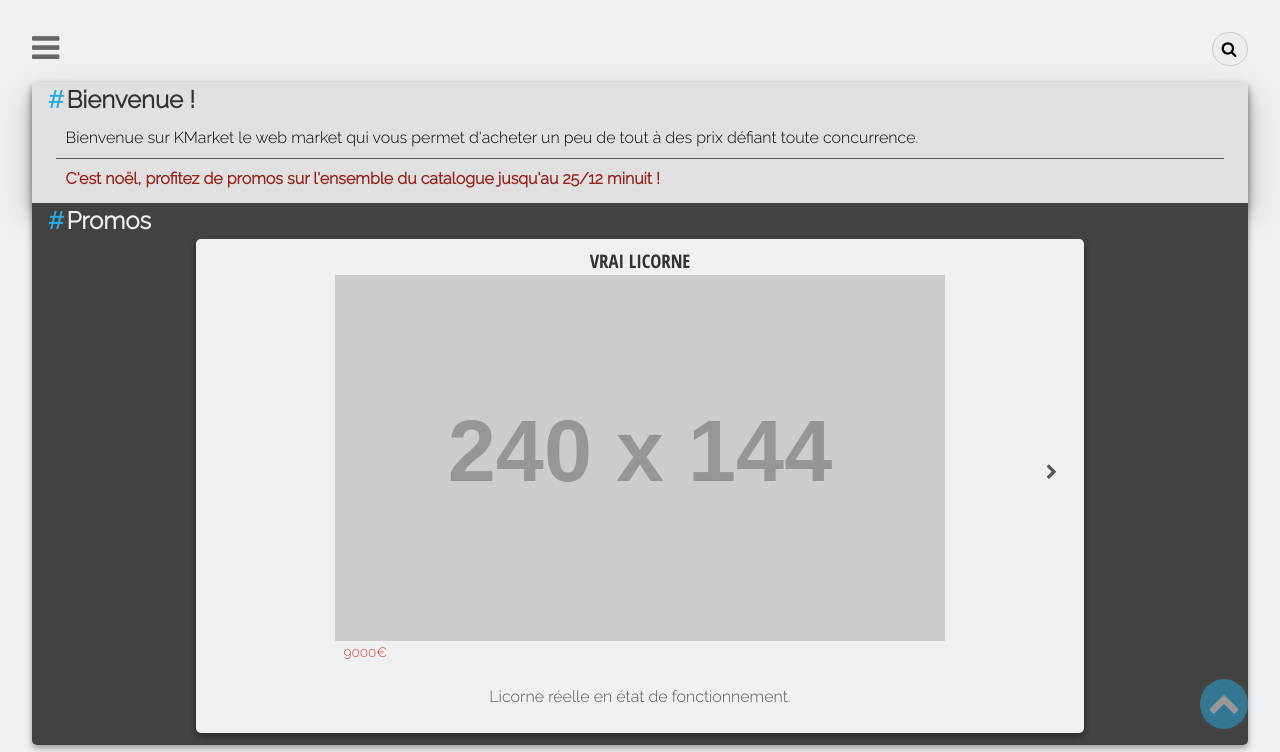
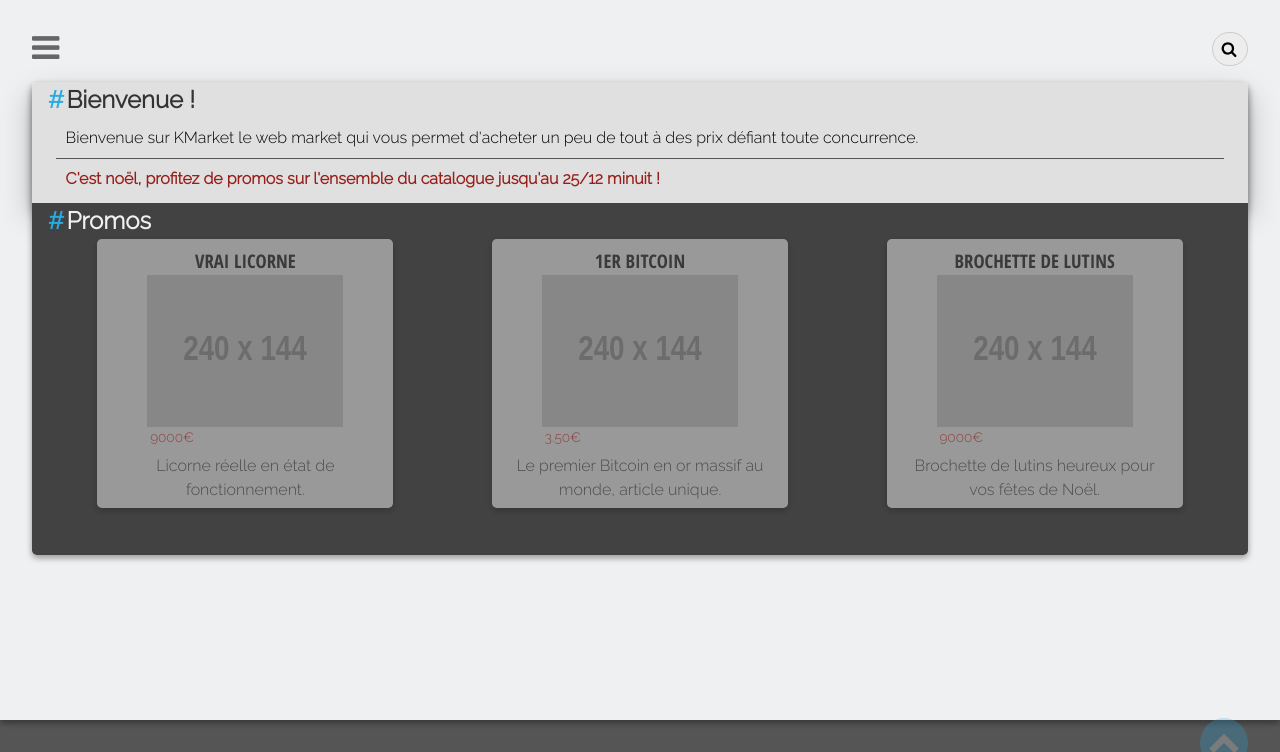
Before and after one commit to joxcat/iutdoua-web-project-s1, a plain HTML site: page index.html in a window 1280 px wide. Shown: the top 752 px of the page. Drawn offline with Linux system fonts and the light colour scheme; grey boxes are pictures that could not be loaded; placeholder pictures from the web are drawn by us.

Commit message:
Cards finished

```diff
--- a/index.html
+++ b/index.html
@@ -103,20 +103,16 @@ http://benschwarz.github.io/gallery-css/#item-3s
               <img alt="real licorne" src="http://via.placeholder.com/240x144" /></a>
               <p class="price">9000&euro;</p>
               <p class="description">Licorne r&eacute;elle en état de fonctionnement.</p>
-              <a href="#bitcoin" class="next"><i class="fa fa-chevron-right"></i></a>
             </div>
             <div id="bitcoin" class="card">
-              <a href="#unicorn" class="prev"><i class="fa fa-chevron-left"></i></a>
-              <a href="/article/bitcoin.html"><h3>1er Bitcoin</h3></a>
-              <img alt="chocolate bitcoin" src="http://via.placeholder.com/240x144" />
+              <a href="/article/bitcoin.html"><h3>1er Bitcoin</h3>
+              <img alt="chocolate bitcoin" src="http://via.placeholder.com/240x144" /></a>
               <p class="price">3.50&euro;</p>
               <p class="description">Le premier Bitcoin en or massif au monde, article unique.</p>
-              <a href="#elves" class="next"><i class="fa fa-chevron-right"></i></a>
             </div>
             <div id="elves" class="card">
-              <a href="#bitcoin" class="prev"><i class="fa fa-chevron-left"></i></a>
-              <a href="/article/licorne.html"><h3>Brochette de lutins</h3></a>
-              <img alt="elves killed with brutality on a spear" src="http://via.placeholder.com/240x144" />
+              <a href="/article/licorne.html"><h3>Brochette de lutins</h3>
+              <img alt="elves killed with brutality on a spear" src="http://via.placeholder.com/240x144" /></a>
               <p>9000&euro;</p>
               <p>Brochette de lutins heureux pour vos f&ecirc;tes de No&euml;l.</p>
             </div>
@@ -125,10 +121,10 @@ http://benschwarz.github.io/gallery-css/#item-3s
       </div>
     </div>
     <footer>
-      <span>Copyright &copy; <a href="https://git.kuro.ml/">Johan Planchon</a> 2017</span>
+      <span>Copyright &copy; <a href="https://git.kuro.ml/" target="_blank">Johan Planchon</a> 2017</span>
       <span><a href="/about">Sources</a></span>
-      <span><a class="W3C" href="https://jigsaw.w3.org/css-validator/validator?uri=https%3A%2F%2Fmarket.kuro.ml%2Fres%2Fcss%2Fmain.css&profile=css3&usermedium=all&warning=1&vextwarning=&lang=fr"><img src="https://jigsaw.w3.org/css-validator/images/vcss" alt="CSS Valide !" /></a></span>
-      <span><a href="https://validator.w3.org/nu/?doc=https%3A%2F%2Fmarket.kuro.ml%2F">HTML Valide !</a></span>
+      <span><a class="W3C" href="https://jigsaw.w3.org/css-validator/validator?uri=https%3A%2F%2Fmarket.kuro.ml%2F&profile=css3&usermedium=all&warning=1&vextwarning=&lang=fr" target="_blank"><img src="https://jigsaw.w3.org/css-validator/images/vcss" alt="CSS Valide !" /></a></span>
+      <span><a href="https://validator.w3.org/nu/?doc=https%3A%2F%2Fmarket.kuro.ml%2F" target="_blank">HTML Valide !</a></span>
     </footer>
   </body>
 </html>
--- a/res/sass/parts/_carousel.scss
+++ b/res/sass/parts/_carousel.scss
@@ -1,14 +1,16 @@
 .carousel {
-  margin-bottom: 0.5em;
+  margin-bottom: 0.5rem;
+  display: flex;
+  flex-flow: row wrap;
   & .card {
+    display: block;
     position: relative;
     background-color: $light;
     border-radius: 0.3rem;
     padding: 0.5em;
     @include gbox-shadow(2);
-    min-width: 50%;
-    max-width: 75%;
-    margin: 0 auto 0 auto;
+    margin: 0 auto 0.75rem auto;
+    overflow: hidden;
     & a {
       color: $dark;
       text-decoration: none;
@@ -39,7 +41,8 @@
         color: $links;
       }
       &:not(:first-of-type) {
-        margin: 1em;
+        display: relative;
+        margin: 0 1em 2em 1em;
         text-align: center;
       }
     }
@@ -50,18 +53,6 @@
       height: 60%;
     }
   }
-  & > :not(:first-child) {
-    display: none;
-  }
-  & .next {
-    position: absolute;
-    right: 3%;
-    top: 45%;
-  }
-}
-
-#bitcoin:target {
-
 }
 
 @include phone {
@@ -69,3 +60,20 @@
     max-width: 100%;
   }
 };
+
+@include desktop {
+  .carousel .card {
+    width: 30%;
+    @include transition(all 0.5s ease);
+    &:hover {
+      opacity: 1;
+      @include transition(all 0.5s ease);
+      width: 35%;
+    }
+    &:not(:hover) {
+      @include transition(all 0.5s ease);
+      opacity: 0.5;
+      width: 25%;
+    }
+  }
+};
--- a/res/sass/parts/_main.scss
+++ b/res/sass/parts/_main.scss
@@ -26,7 +26,6 @@
         background-color: $darkbg;
         color: $light;
         border-radius: 0 0 0.3rem 0.3rem;
-
         & h2 {
           color: $light;
         }
@@ -59,3 +58,9 @@
     }
   }
 };
+
+@include desktop {
+  #main #wrap section:nth-of-type(2) {
+    min-height: 22rem;
+  }
+};
--- a/res/sass/parts/_others.scss
+++ b/res/sass/parts/_others.scss
@@ -2,15 +2,14 @@
 #return-to-top {
 	padding: 0.5em;
 	background-color: $primary;
-	opacity: 0.5;
+	opacity: 0.25;
 	border-radius: 50%;
-	position: absolute;
+	position: fixed;
 	right: 2rem;
 	bottom: 2rem;
 	z-index: 25;
 	color: $light;
 	@include transition(all 0.5s ease);
-	&:hover { opacity: 0.75; @include transition(all 0.5s ease); }
 }
 
 /* Searchbar ideo and lot of code from https://codepen.io/912lab/pen/LsplC */
@@ -59,3 +58,7 @@
   width: 2rem;
   height: 1rem;
 }
+
+@include desktop {
+	#return-to-top:hover { opacity: 0.75; @include transition(all 0.5s ease); }
+};
```
Also changed, not shown: res/css/main.css.
